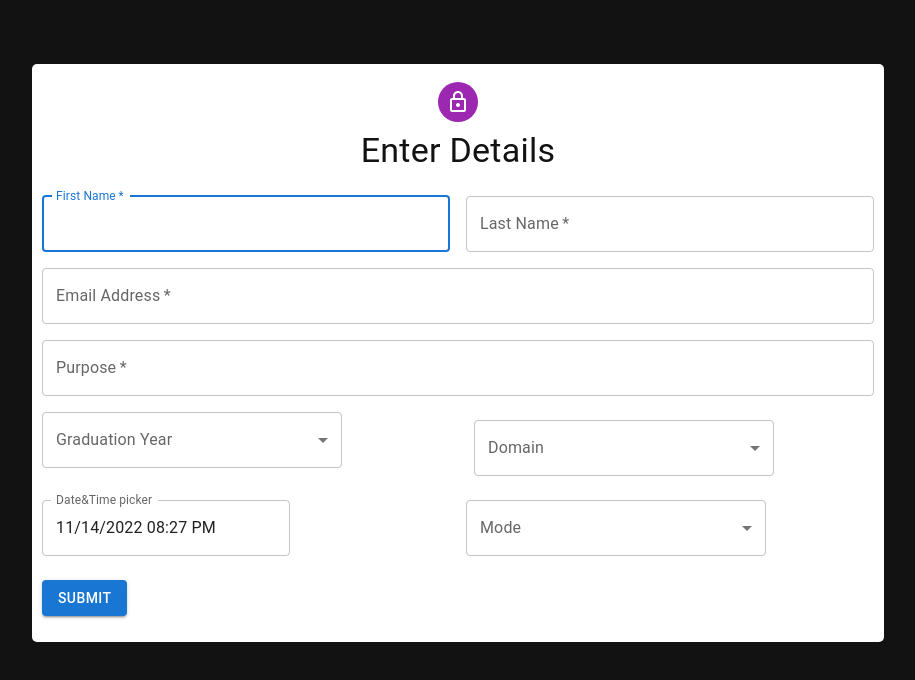
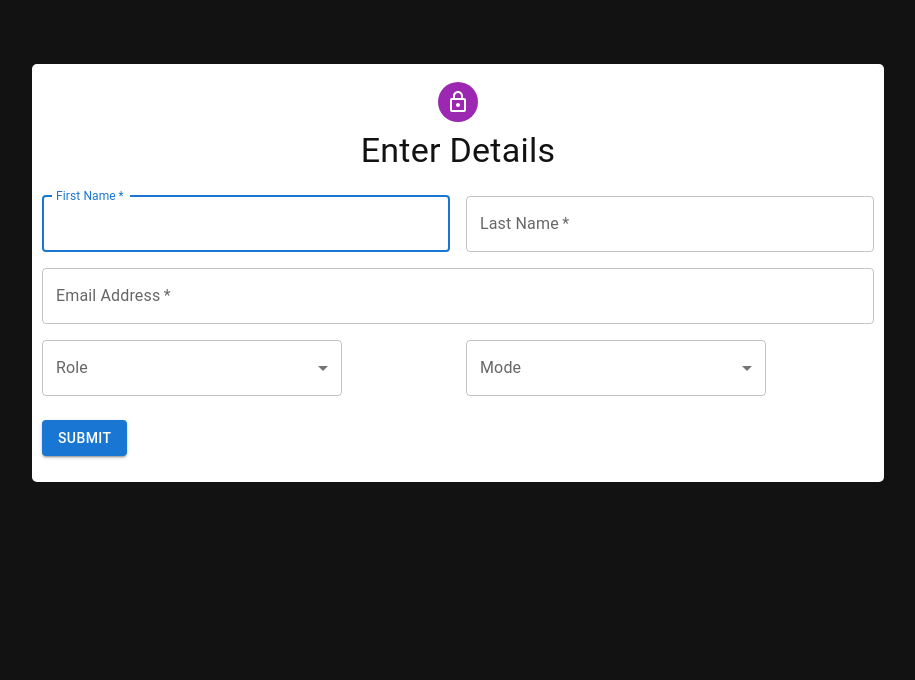
Before and after one commit to spideyxd/MinorProject, a React (Create React App) app in the folder prep-hour/: page /DetailForm in a window 1280 px wide. Shown: the top 680 px of the page, without its empty margins (182-1097 px from the left). Built offline with nearby package versions, Linux system fonts and the light colour scheme.

Commit message:
form Updated

```diff
--- a/prep-hour/package.json
+++ b/prep-hour/package.json
@@ -14,6 +14,7 @@
     "@testing-library/user-event": "^13.5.0",
     "dayjs": "^1.11.6",
     "formik": "^2.2.9",
+    "formik-mui-lab": "^1.0.0",
     "jwt-decode": "^3.1.2",
     "react": "^18.2.0",
     "react-dom": "^18.2.0",
--- a/prep-hour/src/components/NewForm.jsx
+++ b/prep-hour/src/components/NewForm.jsx
@@ -1,7 +1,5 @@
 import * as React from "react";
 import FormHelperText from "@mui/material/FormHelperText";
-import Chip from "@mui/material/Chip";
-import { useTheme } from "@mui/material/styles";
 import Avatar from "@mui/material/Avatar";
 import Button from "@mui/material/Button";
 import CssBaseline from "@mui/material/CssBaseline";
@@ -17,32 +15,7 @@ import Typography from "@mui/material/Typography";
 import Container from "@mui/material/Container";
 import * as yup from "yup";
 import { useFormik } from "formik";
-import dayjs from "dayjs";
-import { LocalizationProvider } from "@mui/x-date-pickers/LocalizationProvider";
-import { AdapterDayjs } from "@mui/x-date-pickers/AdapterDayjs";
-import { DateTimePicker } from "@mui/x-date-pickers/DateTimePicker";
 
-const ITEM_HEIGHT = 48;
-const ITEM_PADDING_TOP = 8;
-const MenuProps = {
-  PaperProps: {
-    style: {
-      maxHeight: ITEM_HEIGHT * 4.5 + ITEM_PADDING_TOP,
-      width: 250,
-    },
-  },
-};
-
-const domainList = ["SDE", "WebD", "AppD", "Analytics", "Non-Tech"];
-
-function getStyles(name, domain_name, theme) {
-  return {
-    fontWeight:
-      domain_name.indexOf(name) === -1
-        ? theme.typography.fontWeightRegular
-        : theme.typography.fontWeightMedium,
-  };
-}
 
 const validationSchema = yup.object({
   email: yup
@@ -59,43 +32,34 @@ const validationSchema = yup.object({
     .required("Last Name is required"),
   purpose: yup
     .string("Enter your purpose")
-    .min(20, "purpose should be of minimum 20 characters length")
-    .required("Purpose is required"),
+    .min(20, "purpose should be of minimum 20 characters length").when('role', (oldPassword, field) =>
+    oldPassword==="Mentee" ? field.required() : field
+   ),
   graduationYear: yup
     .string("Enter Your Graduation Year")
     .required("Graduation is Required"),
   mode: yup
     .string("Enter Mode of Communication")
     .required("Enter mode of communication"),
+  role: yup.string("Enter your Role").required("Enter Your Role"),
 });
 
 export default function EnterDetails() {
-  const [domainName, setDomainName] = React.useState([]);
-
-  const handleChange = (event) => {
-    const {
-      target: { value },
-    } = event;
-    setDomainName(
-      // On autofill we get a stringified value.
-      typeof value === "string" ? value.split(",") : value
-    );
-  };
-  const theme = useTheme();
   const formik = useFormik({
     initialValues: {
       graduationYear: "",
       firstName: "",
       lastName: "",
       purpose: "",
-      domain: "",
+      date: new Date(),
       email: "",
       mode: "",
+      role: "",
     },
     validationSchema: validationSchema,
 
-    onSubmit: (values) => {
-     console.log(JSON.stringify(values, null, 2));
+    onSubmit: values => {
+      console.log(values);
     },
   });
 
@@ -105,11 +69,8 @@ export default function EnterDetails() {
     backgroundColor: "#ffffff",
     padding: "10px",
   };
-  const [dateValue, setDateValue] = React.useState(dayjs(dayjs()));
 
-  const handleDateChange = (newValue) => {
-    setDateValue(newValue);
-  };
+  // w
 
   return (
     <form onSubmit={formik.handleSubmit}>
@@ -181,27 +142,38 @@ export default function EnterDetails() {
                   helperText={formik.touched.email && formik.errors.email}
                 />
               </Grid>
-              <Grid item xs={12}>
-                <TextField
-                  required
-                  fullWidth
-                  name="purpose"
-                  label="Purpose"
-                  id="purpose"
-                  autoComplete="purpose"
-                  value={formik.values.purpose}
-                  onChange={formik.handleChange}
-                  error={
-                    formik.touched.purpose && Boolean(formik.errors.purpose)
-                  }
-                  helperText={formik.touched.purpose && formik.errors.purpose}
-                />
-              </Grid>
+
               <Grid item xs={12} sm={6}>
                 <FormControl sx={{ width: 300 }}>
-                  <InputLabel id="demo-simple-select-label">
-                    Graduation Year
-                  </InputLabel>
+                  <InputLabel id="Role_">Role</InputLabel>
+                  <Select
+                    labelId="role"
+                    id="role"
+                    name="role"
+                    value={formik.values.role}
+                    label="Role"
+                    onChange={formik.handleChange}
+                    error={formik.touched.role && Boolean(formik.errors.role)}
+                    helperText={formik.touched.role && formik.errors.role}
+                  >
+                    <MenuItem value="Mentor">Mentor</MenuItem>
+                    <MenuItem value="Mentee">Mentee</MenuItem>
+                  </Select>
+                  {formik.touched.role && formik.errors.role ? (
+                    <FormHelperText
+                      sx={{ color: "#bf3333", marginLeft: "16px !important" }}
+                    >
+                      {formik.touched.role && formik.errors.role}
+                    </FormHelperText>
+                  ) : null}
+                </FormControl>
+              </Grid>
+
+              {formik.values.role !== "" && (
+                <Grid item xs={12} sm={6}>
+                  <FormControl sx={{ width: 300 }}>
+                    <InputLabel id="graduation_">Graduation Year</InputLabel>
+                    {formik.values.role === "Mentor" ? (
                       <Select
                         labelId="graduationYear"
                         id="graduationYear"
@@ -220,11 +192,30 @@ export default function EnterDetails() {
                       >
                         <MenuItem value={2023}>2023</MenuItem>
                         <MenuItem value={2024}>2024</MenuItem>
+                      </Select>
+                    ) : (
+                      <Select
+                        labelId="graduationYear"
+                        id="graduationYear"
+                        name="graduationYear"
+                        value={formik.values.graduationYear}
+                        label="Graduation Year"
+                        onChange={formik.handleChange}
+                        error={
+                          formik.touched.graduationYear &&
+                          Boolean(formik.errors.graduationYear)
+                        }
+                        helperText={
+                          formik.touched.graduationYear &&
+                          formik.errors.graduationYear
+                        }
+                      >
                         <MenuItem value={2025}>2025</MenuItem>
                         <MenuItem value={2026}>2026</MenuItem>
                         <MenuItem value={2027}>2027</MenuItem>
                         <MenuItem value={2028}>2028</MenuItem>
                       </Select>
+                    )}
                     {formik.touched.graduationYear &&
                     formik.errors.graduationYear ? (
                       <FormHelperText
@@ -236,49 +227,25 @@ export default function EnterDetails() {
                     ) : null}
                   </FormControl>
                 </Grid>
-
-              <Grid item xs={12} sm={6}>
-                <FormControl sx={{ m: 1, width: 300 }}>
-                  <InputLabel id="domain">Domain</InputLabel>
-                  <Select
-                    labelId="domain"
-                    id="domain"
-                    multiple
-                    value={domainName}
-                    onChange={handleChange}
-                    label="Domain"
-                    renderValue={(selected) => (
-                      <Box sx={{ display: "flex", flexWrap: "wrap", gap: 0.5 }}>
-                        {selected.map((value) => (
-                          <Chip key={value} label={value} />
-                        ))}
-                      </Box>
               )}
-                    MenuProps={MenuProps}
-                  >
-                    {domainList.map((name) => (
-                      <MenuItem
-                        key={name}
-                        value={name}
-                        style={getStyles(name, domainName, theme)}
-                      >
-                        {name}
-                      </MenuItem>
-                    ))}
-                  </Select>
-                </FormControl>
+              {formik.values.role === "Mentee" &&
+                <Grid item xs={12}>
+                  <TextField
+                    required
+                    fullWidth
+                    name="purpose"
+                    label="Purpose"
+                    id="purpose"
+                    autoComplete="purpose"
+                    value={formik.values.purpose}
+                    onChange={formik.handleChange}
+                    error={
+                      formik.touched.purpose && Boolean(formik.errors.purpose)
+                    }
+                    helperText={formik.touched.purpose && formik.errors.purpose}
+                  />
                 </Grid>
-              <Grid item xs={12} sm={6}>
-                <LocalizationProvider dateAdapter={AdapterDayjs}>
-                  <DateTimePicker
-                    label="Date&Time picker"
-                    value={dateValue}
-                    onChange={handleDateChange}
-                    renderInput={(params) => <TextField {...params} />}
-                  />
-                </LocalizationProvider>
-              </Grid>
-
+              }
               <Grid item xs={12} sm={6}>
                 <FormControl sx={{ width: 300 }}>
                   <InputLabel id="mode_">Mode</InputLabel>
```
Also changed, not shown: prep-hour/src/components/DateTime.jsx (added, +34 -0 lines), prep-hour/src/ProbelmsFacing.txt (added), 1 other file (tests, documents, lock files or other folders). Lines whose indentation alone changed are shown as unchanged.
